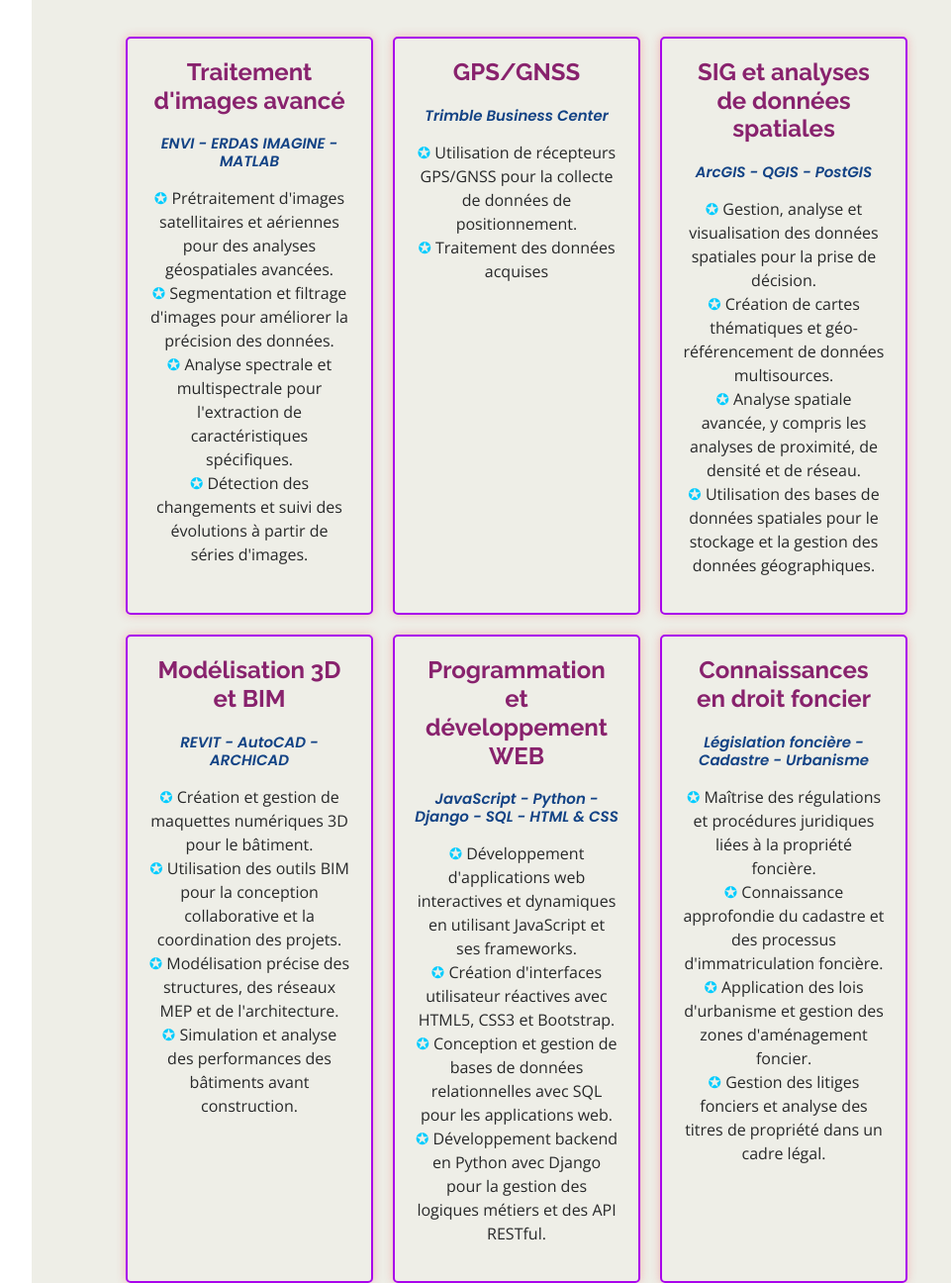
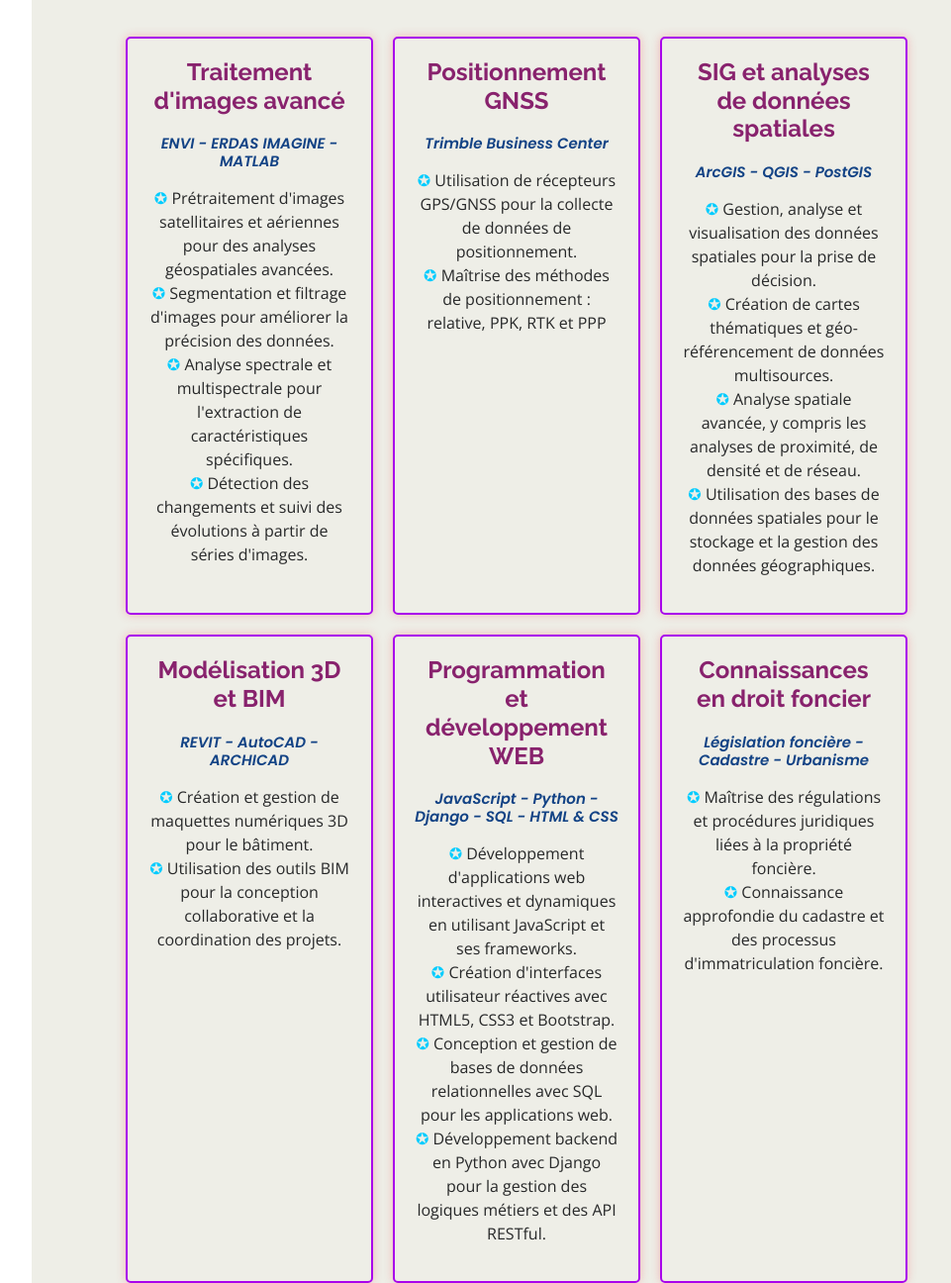
Before and after one commit to Rihvb/Resume, a plain HTML site: page index.html in a window 1280 px wide. Shown: the part 3810-5106 px from the top of the page at 99% size, without its empty margins (268-1229 px from the left). Drawn offline with nearby package versions, Linux system fonts and the light colour scheme; files that its build step writes are made by us from their sources.

Commit message:
Update index.html

```diff
--- a/index.html
+++ b/index.html
@@ -294,11 +294,11 @@
             </div>
             <div class="skill">
               <div class="box">
-              <h3>GPS/GNSS</h3>
+              <h3>Positionnement GNSS</h3>
               <h4>Trimble Business Center</h4>
               <p>
                 <li class="intern"> Utilisation de récepteurs GPS/GNSS pour la collecte de données de positionnement.</li>
-                <li class="intern">Traitement des données acquises</li>
+                <li class="intern"> Maîtrise des méthodes de positionnement : relative, PPK, RTK et PPP </li>
               </p>
               </div>
             </div>
@@ -330,8 +330,6 @@
               <p>
                 <li class="intern">Création et gestion de maquettes numériques 3D pour le bâtiment.</li>
                 <li class="intern">Utilisation des outils BIM pour la conception collaborative et la coordination des projets.</li>
-                <li class="intern">Modélisation précise des structures, des réseaux MEP et de l'architecture.</li>
-                <li class="intern">Simulation et analyse des performances des bâtiments avant construction.</li>
               </p>
               </div>
             </div>
@@ -354,8 +352,6 @@
               <p>
                 <li class="intern">Maîtrise des régulations et procédures juridiques liées à la propriété foncière.</li>
                 <li class="intern">Connaissance approfondie du cadastre et des processus d'immatriculation foncière.</li>
-                <li class="intern">Application des lois d'urbanisme et gestion des zones d'aménagement foncier.</li>
-                <li class="intern">Gestion des litiges fonciers et analyse des titres de propriété dans un cadre légal.</li>
               </p>
               </div>
             </div>
@@ -365,7 +361,6 @@
               <h4>Normes - Méthodes d’évaluation</h4>
               <p>
                 <li class="intern">Application des normes d'expertise immobilière reconnues.</li>
-                <li class="intern">Méthode des postes de comparaison pour estimer la valeur marchande.</li>
                 <li class="intern">Évaluation par coût de remplacement des biens immobiliers.</li>
                 <li class="intern">Bilan lotisseur/promoteur pour l'analyse de projets immobiliers.</li>
                 <li class="intern">Capitalisation des revenus et « Discounted Cash Flow » pour biens locatifs.</li>
```
